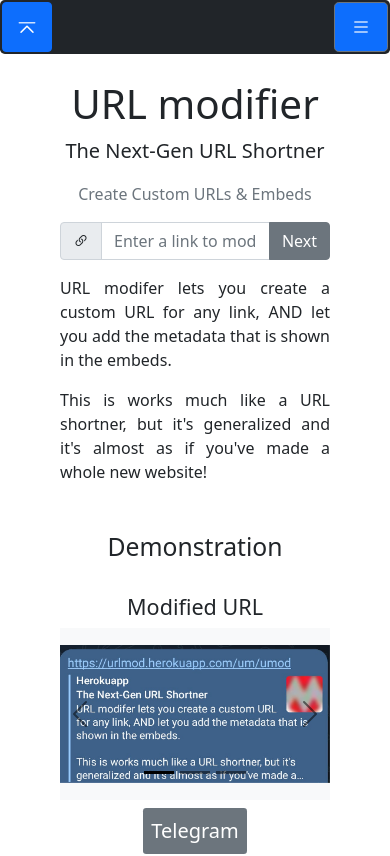
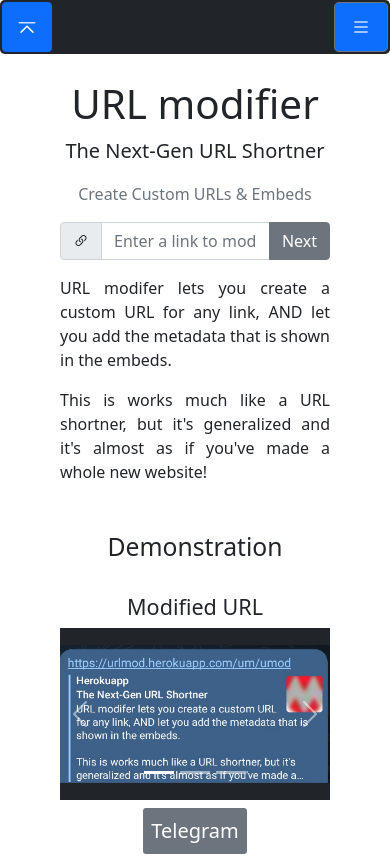
Before and after one commit to phoneticallySAARTHaK/modifier-head, a React (Create React App) app: page / in a window 390 px wide. Shown: the top 856 px of the page. Built offline with nearby package versions, Linux system fonts and the light colour scheme.

Commit message:
offcanvas width for mobile

```diff
--- a/src/App.css
+++ b/src/App.css
@@ -42,3 +42,9 @@
 textarea {
   resize: none;
 }
+
+@media screen and (max-width: 576px) {
+  .offcanvas {
+    width: 70vw;
+  }
+}
--- a/src/Components/main/Slideshow.js
+++ b/src/Components/main/Slideshow.js
@@ -38,9 +38,9 @@
           activeIndex={props.activeIndex}
           next={() => props.next(animating)}
           previous={() => props.previous(animating)}
-          dark={true}
+          dark={false}
           slide={true}
-          className="text-center bg-light slide text-primary"
+          className="text-center bg-dark slide text-primary"
         >
           <CarouselIndicators
             items={props.items}
```
